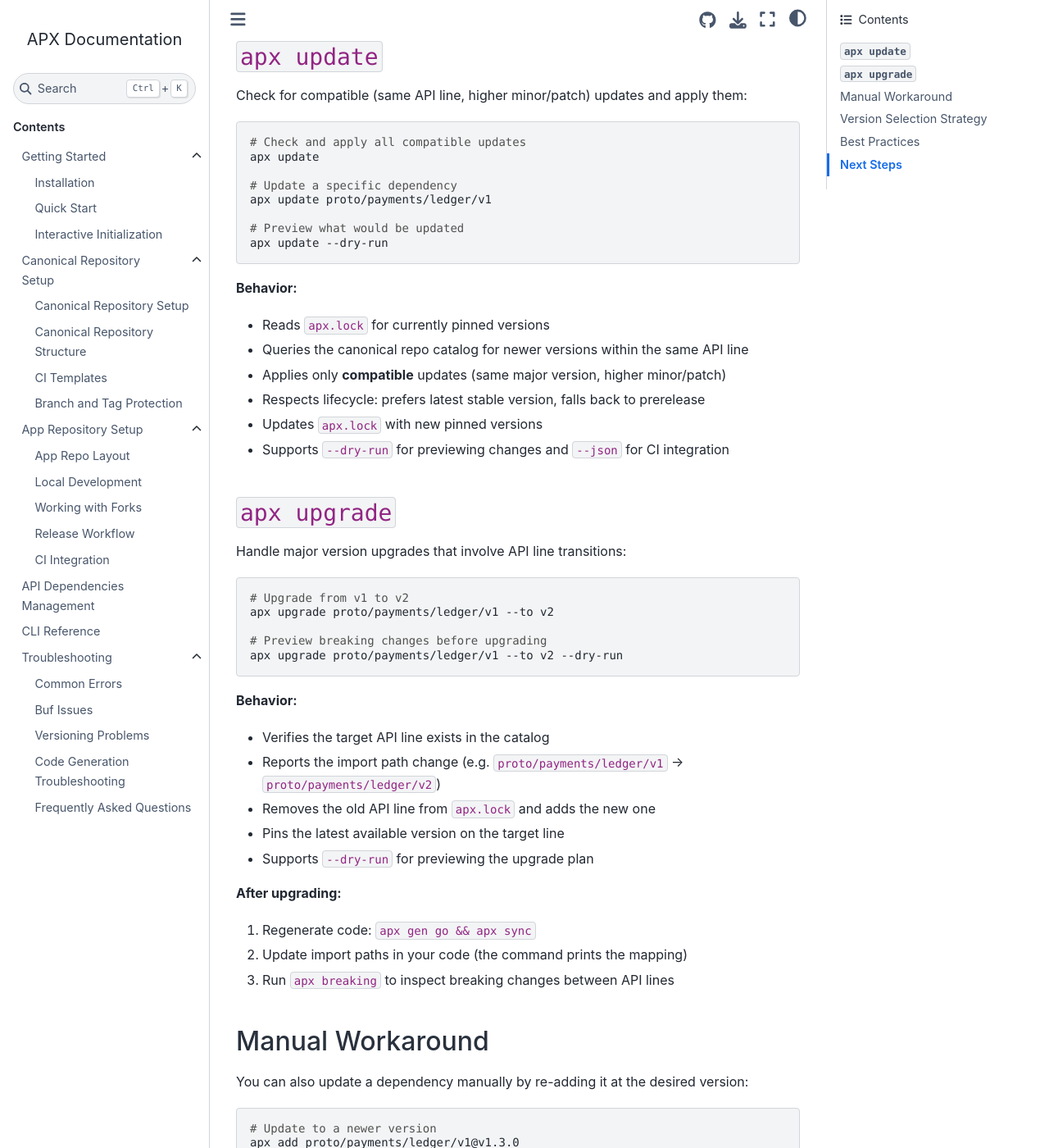
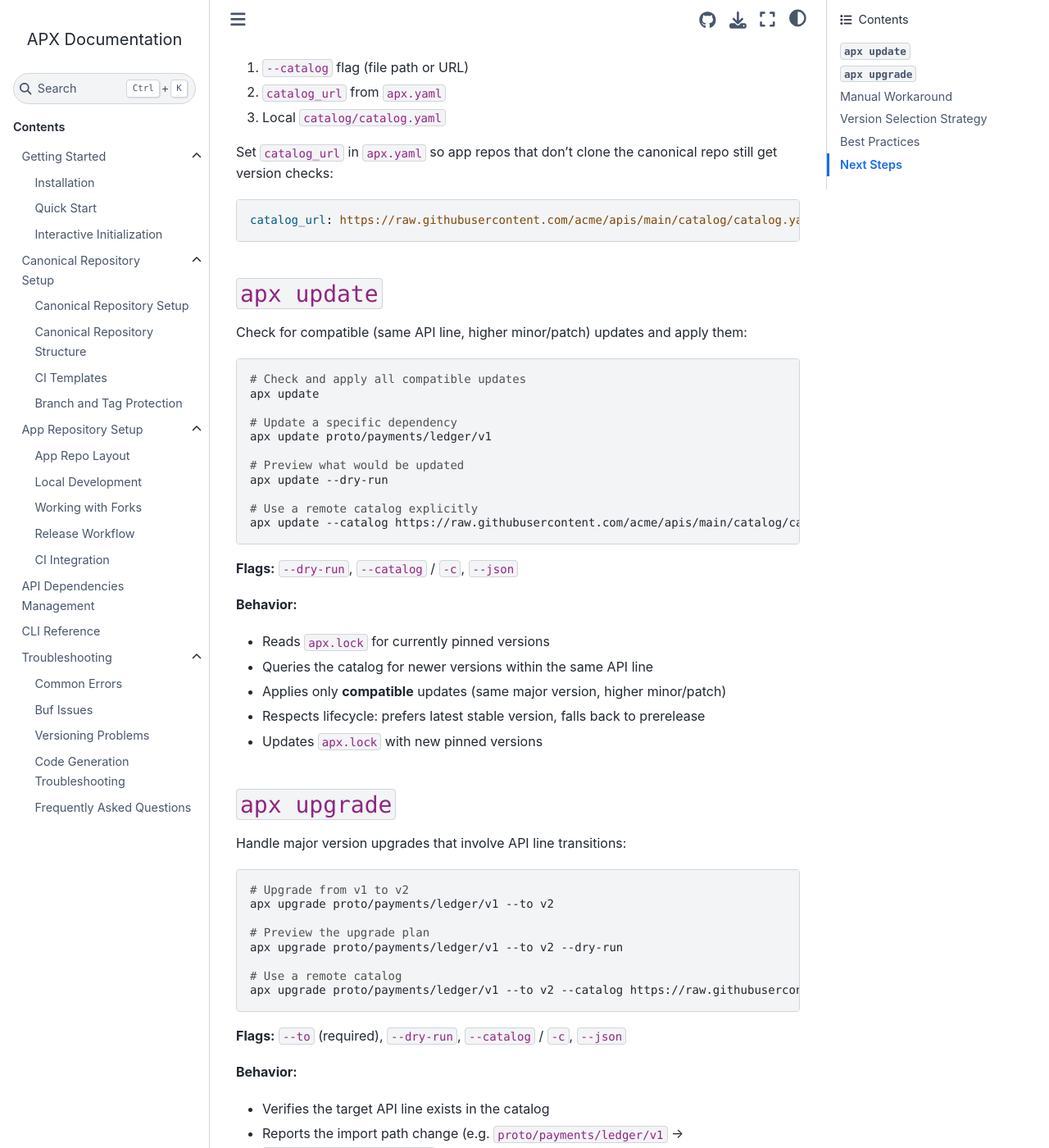
Before and after one commit to infobloxopen/apx, a Sphinx documentation site: the page built from docs/dependencies/updates-and-upgrades.md, in a window 1280 px wide and 1400 px high, scrolled down 321 px. Shown: the whole window at 82% size. Built offline with Sphinx 7.4.7 and the Sphinx Book theme 1.1.4, drawn with Linux system fonts in a browser that asks for light colours; pages that are not in the unit, such as notebooks, are missing from menus; some of the changed text lies outside the part shown.

Commit message:
APX-115: Close docs/code convergence gap — catalog_url, import_root schema, update/upgrade ergonomics
Schema:
- Register import_root and catalog_url in buildV1Schema() so apx config
  validate no longer rejects valid apx.yaml files that use these fields

Commands:
- apx update, apx upgrade: resolve catalog via catalog_url from apx.yaml
  when --catalog is not supplied (matches search/show behavior)
- apx add: add --catalog/-c flag with same catalog_url resolution

Docs:
- configuration.md: add catalog_url to field table + dedicated section
- catalog-schema.md: new file documenting catalog.yaml Module fields,
  Catalog structure, generation, and remote catalog access
- dependency-commands.md: fix --catalog defaults, add --catalog to apx add,
  add --tag filter to apx search
- updates-and-upgrades.md: add catalog_url resolution docs, --catalog flag
  examples, fix stale "planned" qualifier on update/upgrade commands
- dependencies/index.md: remove stale "planned" admonition for update/upgrade,
  add catalog-schema.md to next steps

````diff
--- a/docs/dependencies/updates-and-upgrades.md
+++ b/docs/dependencies/updates-and-upgrades.md
@@ -6,6 +6,17 @@ APX provides two commands for managing dependency versions:
 - **`apx upgrade`** — major version transitions across API lines (e.g. v1 → v2)
 
 Both commands query the canonical catalog for available versions and update `apx.lock`.
+
+**Catalog resolution** (same for both commands):
+1. `--catalog` flag (file path or URL)
+2. `catalog_url` from `apx.yaml`
+3. Local `catalog/catalog.yaml`
+
+Set `catalog_url` in `apx.yaml` so app repos that don't clone the canonical repo still get version checks:
+
+```yaml
+catalog_url: https://raw.githubusercontent.com/acme/apis/main/catalog/catalog.yaml
+```
 
 ## `apx update`
 
@@ -20,16 +31,20 @@ apx update proto/payments/ledger/v1
 
 # Preview what would be updated
 apx update --dry-run
+
+# Use a remote catalog explicitly
+apx update --catalog https://raw.githubusercontent.com/acme/apis/main/catalog/catalog.yaml
 ```
+
+**Flags:** `--dry-run`, `--catalog` / `-c`, `--json`
 
 **Behavior:**
 
 - Reads `apx.lock` for currently pinned versions
-- Queries the canonical repo catalog for newer versions within the same API line
+- Queries the catalog for newer versions within the same API line
 - Applies only **compatible** updates (same major version, higher minor/patch)
 - Respects lifecycle: prefers latest stable version, falls back to prerelease
 - Updates `apx.lock` with new pinned versions
-- Supports `--dry-run` for previewing changes and `--json` for CI integration
 
 ## `apx upgrade`
 
@@ -39,9 +54,14 @@ Handle major version upgrades that involve API line transitions:
 # Upgrade from v1 to v2
 apx upgrade proto/payments/ledger/v1 --to v2
 
-# Preview breaking changes before upgrading
+# Preview the upgrade plan
 apx upgrade proto/payments/ledger/v1 --to v2 --dry-run
+
+# Use a remote catalog
+apx upgrade proto/payments/ledger/v1 --to v2 --catalog https://raw.githubusercontent.com/acme/apis/main/catalog/catalog.yaml
 ```
+
+**Flags:** `--to` (required), `--dry-run`, `--catalog` / `-c`, `--json`
 
 **Behavior:**
 
@@ -49,7 +69,6 @@ apx upgrade proto/payments/ledger/v1 --to v2 --dry-run
 - Reports the import path change (e.g. `proto/payments/ledger/v1` → `proto/payments/ledger/v2`)
 - Removes the old API line from `apx.lock` and adds the new one
 - Pins the latest available version on the target line
-- Supports `--dry-run` for previewing the upgrade plan
 
 **After upgrading:**
 
@@ -74,14 +93,12 @@ This updates `apx.lock`, regenerates code into `internal/gen/`, and refreshes `g
 
 ## Version Selection Strategy
 
-When choosing versions (manually today, or via `update`/`upgrade` in the future):
-
 | Goal | Command | Version constraint |
 |------|---------|--------------------|
-| Latest patch fix | Re-add at new version | Same minor, higher patch |
-| Latest compatible | Re-add at new version | Same major, higher minor/patch |
-| Breaking upgrade | New API line | New major/line |
+| Latest compatible patch/minor | `apx update` | Same major, higher minor/patch |
+| Breaking upgrade to new line | `apx upgrade --to v2` | New major/line |
 | Pin exact version | `apx add ...@vX.Y.Z` | Exact match |
+| Re-pin to specific version | `apx add ...@vX.Y.Z` | Overwrites existing lock entry |
 
 ## Best Practices
 
````
Also changed, not shown: docs/cli-reference/configuration.md (+22 -0 lines), docs/cli-reference/dependency-commands.md (+16 -4 lines), docs/dependencies/catalog-schema.md (added, +119 -0 lines), docs/dependencies/index.md (+6 -7 lines), 4 other files.
